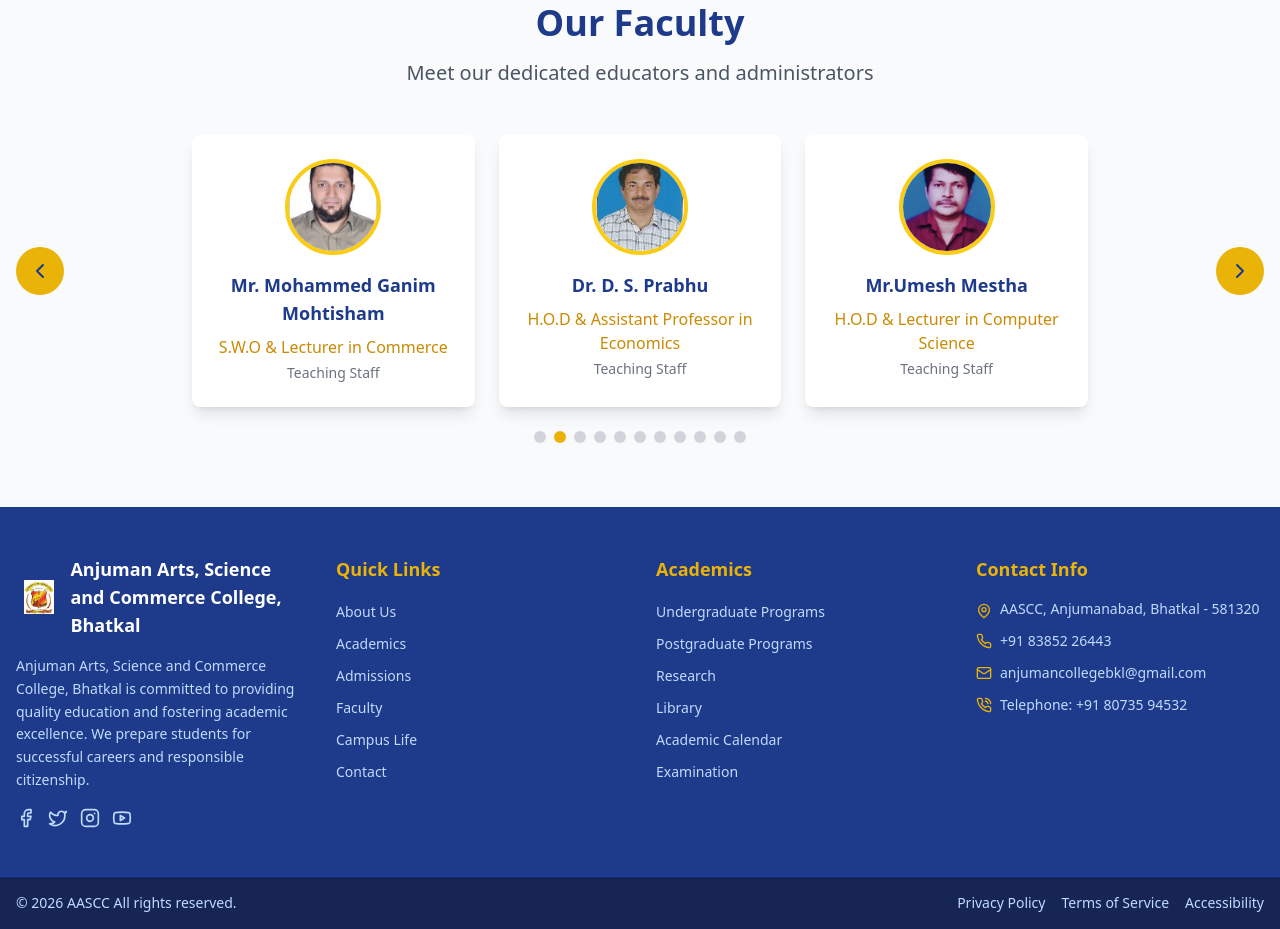
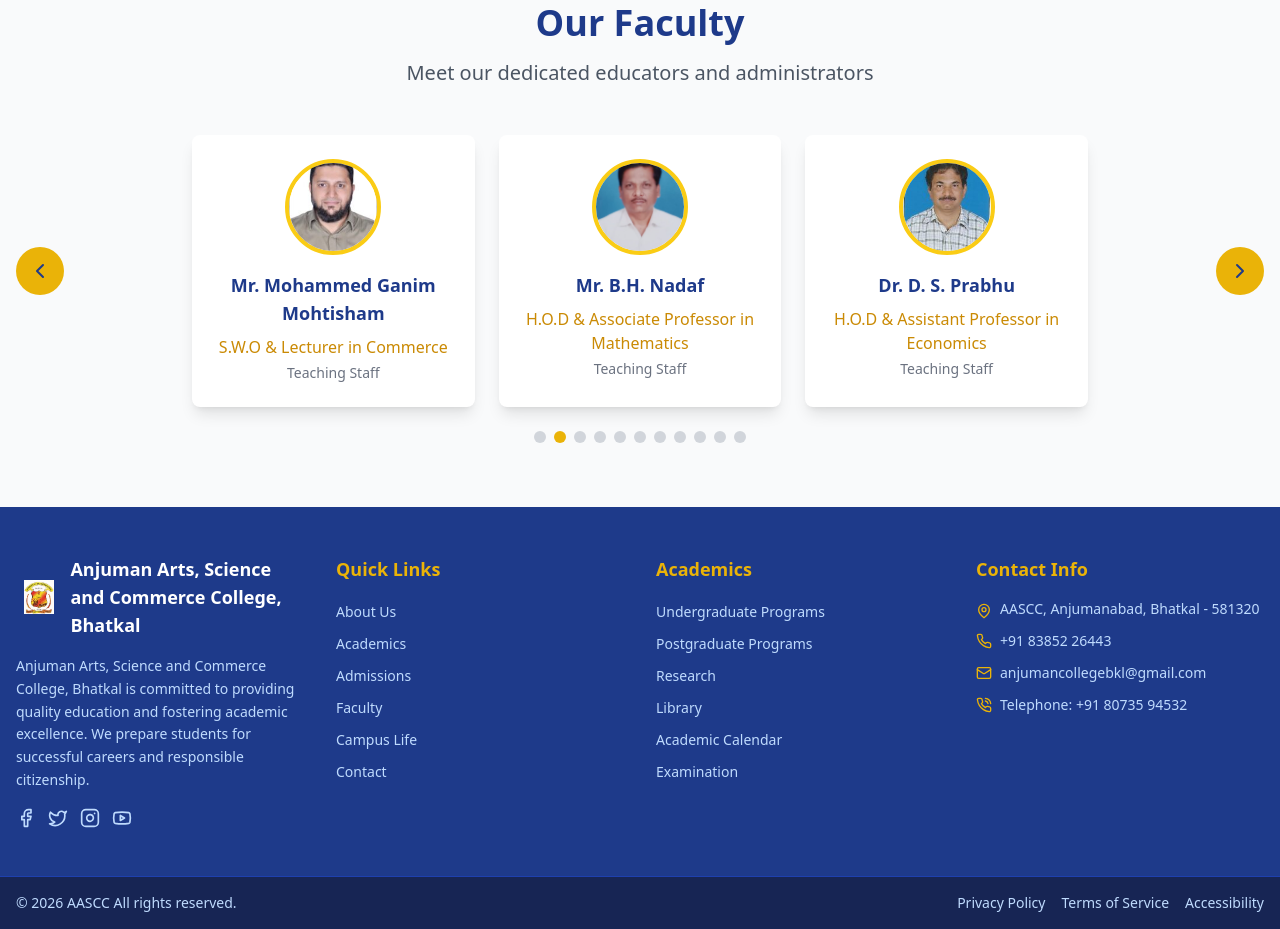
Before and after one commit to aascc-hub/aascc-web, a React (Vite) app: page / in a window 1280 px wide. Shown: the part 7320-8249 px from the top of the page. Built offline with nearby package versions, Linux system fonts and the light colour scheme; grey boxes are pictures that could not be loaded.

Commit message:
faculty update

```diff
--- a/src/pages/HomePage.tsx
+++ b/src/pages/HomePage.tsx
@@ -268,6 +268,12 @@ const HomePage = () => {
       image: '/images/MOHD-GANIM.jpeg'
     },
     {
+      name: 'Mr. B.H. Nadaf',
+      role: 'H.O.D & Associate Professor in Mathematics',
+      department: 'Teaching Staff',
+      image: '/images/B-H-Nadaf.jpeg'
+    },
+    {
       name: 'Dr. D. S. Prabhu',
       role: 'H.O.D & Assistant Professor in Economics',
       department: 'Teaching Staff',
@@ -316,16 +322,16 @@ const HomePage = () => {
       image: '/images/damodar.jpg'
     },
     {
+      name: 'Mr. Abdul Rehman Muneeb',
+      role: 'H.O.D & Lecturer in Chemistry',
+      department: 'Teaching Staff',
+      image: '/images/MUNEEB-KADLI.jpeg'
+    },
+    {
       name: 'Ms. Fathima Famina',
       role: 'Lecturer in Economics',
       department: 'Teaching Staff',
       image: ''
-    },
-    {
-      name: 'Mr. Abdul Rehman Muneeb',
-      role: 'H.O.D & Lecturer in Chemistry',
-      department: 'Teaching Staff',
-      image: '/images/MUNEEB-KADLI.jpeg'
     },
     {
       name: 'Mr. K. Kaleemulla',
@@ -338,12 +344,6 @@ const HomePage = () => {
       role: 'Lecturer in Chemistry',
       department: 'Teaching Staff',
       image: ''
-    },
-    {
-      name: 'Mr. B.H. Nadaf',
-      role: 'H.O.D & Associate Professor in Mathematics',
-      department: 'Teaching Staff',
-      image: '/images/B-H-Nadaf.jpeg'
     },
     {
       name: 'Mrs. Pavitra R. Naik',
@@ -366,6 +366,12 @@ const HomePage = () => {
      {
       name: 'Mrs. Niha',
       role: 'Lecturer in Kannada',
+      department: 'Teaching Staff',
+      image: ''
+    },
+    {
+      name: 'Ms. Maimunnisa',
+      role: 'Lecturer in Mathematics',
       department: 'Teaching Staff',
       image: ''
     },
@@ -396,6 +402,12 @@ const HomePage = () => {
       image: '/images/Mohammed-Zayan.jpeg'
     },
     {
+      name: 'Ms. Kadru Nusrath',
+      role: 'Office',
+      department: 'Non-Teaching Staff',
+      image: ''
+    },
+    {
       name: 'Mr. Afzal G. Jamadar',
       role: 'Librarian',
       department: 'Non-Teaching Staff',
@@ -408,13 +420,13 @@ const HomePage = () => {
       image: ''
     },
     {
-      name: 'Mr.Mohammad Saleem',
+      name: 'Mr. Mohammad Saleem',
       role: 'Attender',
       department: 'Non-Teaching Staff',
       image: '/images/Mohammed-Saleem.jpeg'
     },
     {
-      name: 'Mr.A. A. Mulla',
+      name: 'Mr. A. A. Mulla',
       role: 'Attender',
       department: 'Non-Teaching Staff',
       image: '/images/Mulla.jpg'
```
